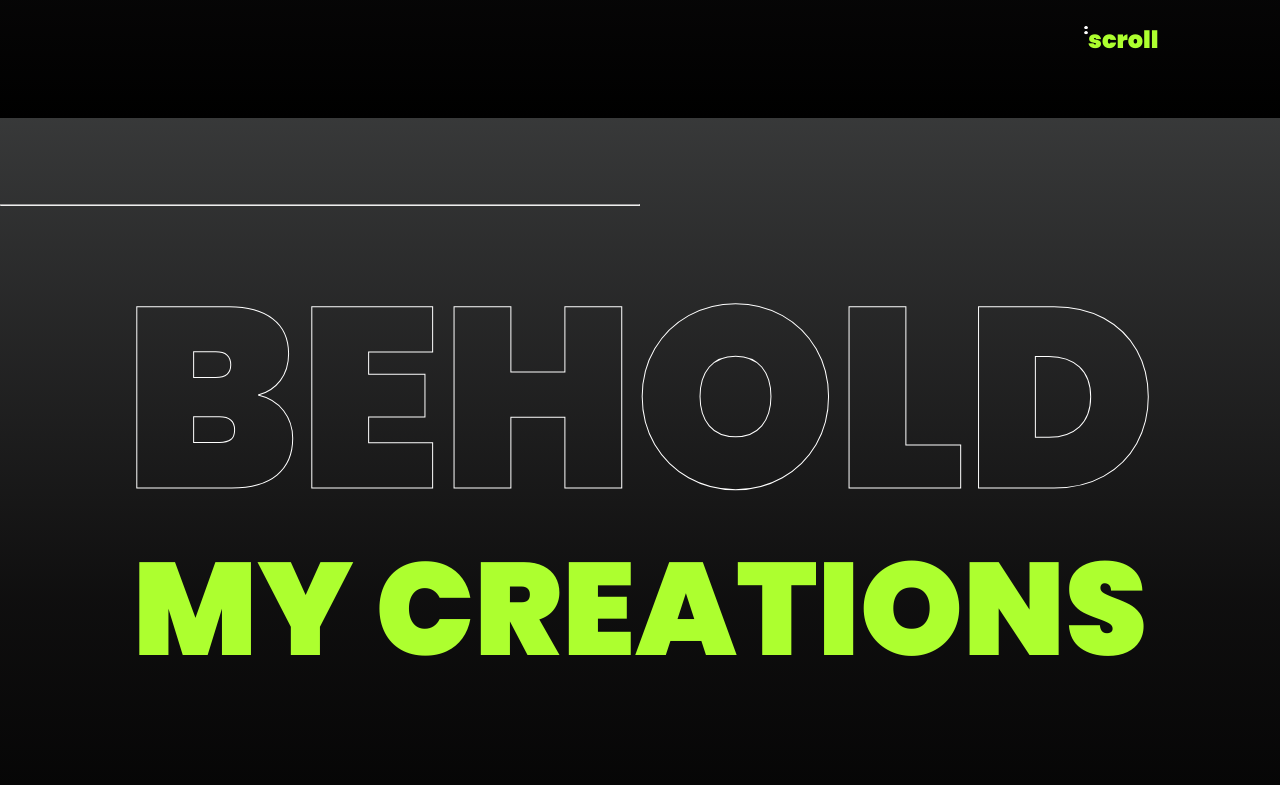
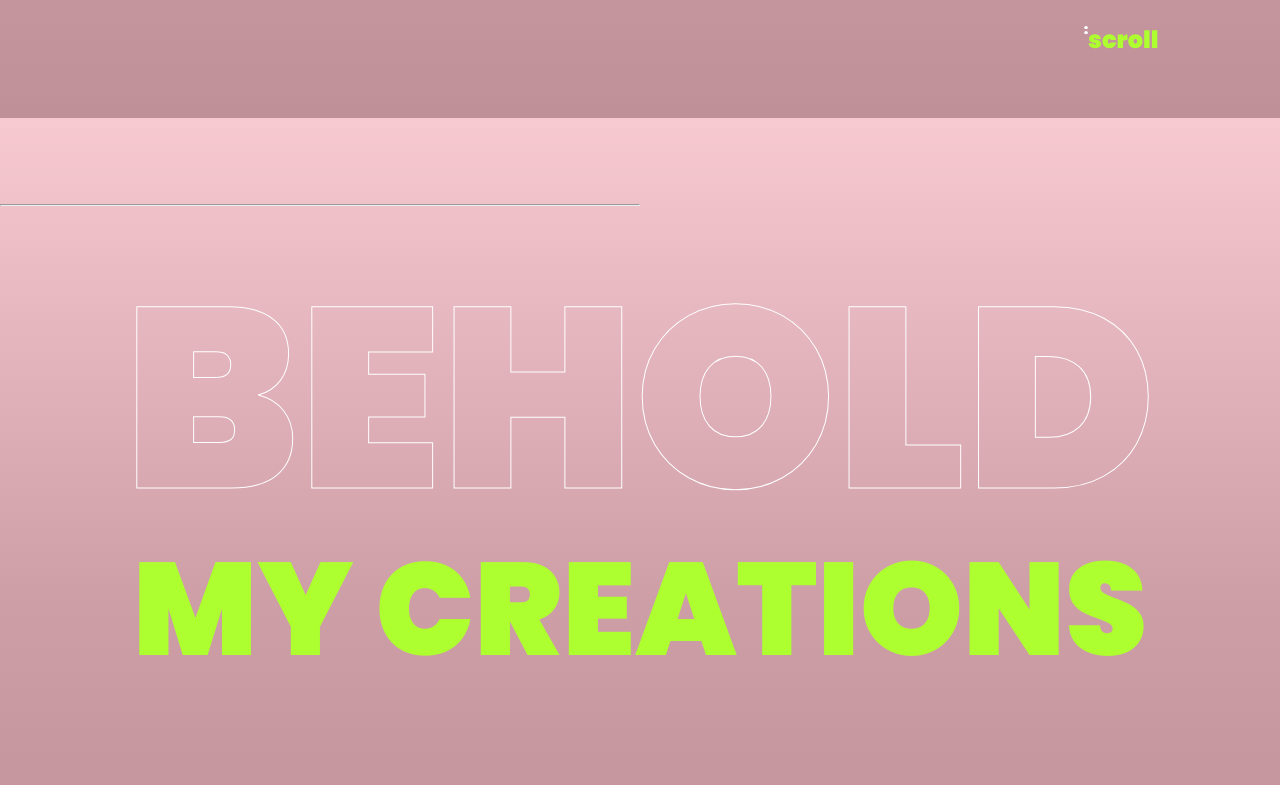
Before and after one commit to MichaelSatchell/dev, a plain HTML site: page index.html in a window 1280 px wide. Shown: the part 682-1467 px from the top of the page. Drawn offline with nearby package versions, Linux system fonts and the light colour scheme; a web font is replaced by a local one.

Commit message:
test code for mobile in landscape. should turn backgound pink

```diff
--- a/assets/css/main.css
+++ b/assets/css/main.css
@@ -155,6 +155,12 @@ body {
         color: red;
         top: 56%!important;
         left: 25%!important;
+    }
+}
+
+@media only screen and (orientation: landscape) {
+    body{
+        background-color: pink;
     }
 }
 /* ........................Top Navagation Bar Cell Phone Screen............ */
```
